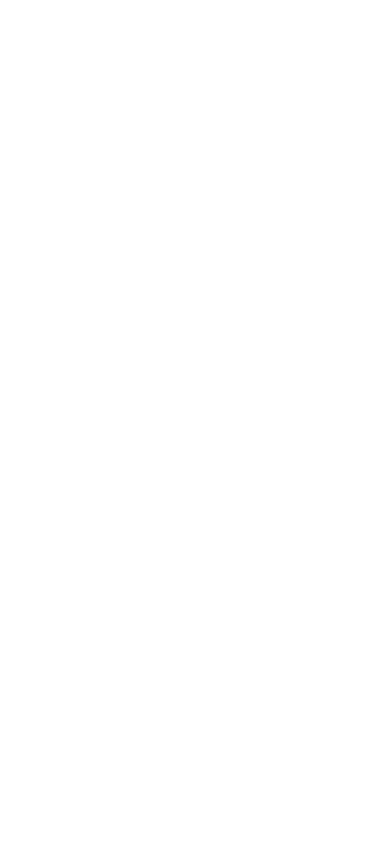
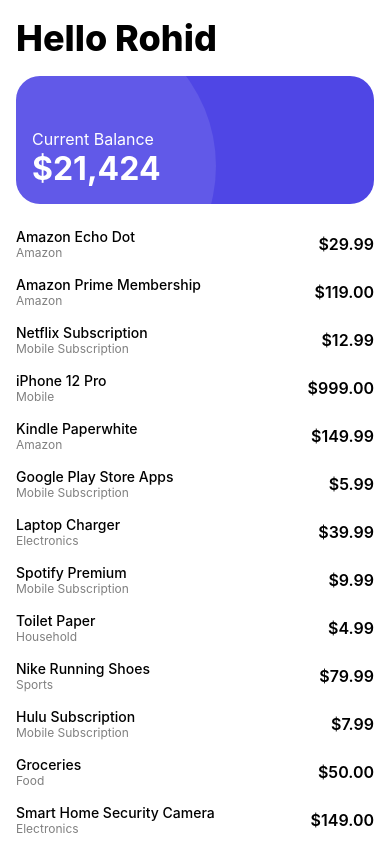
Before and after one commit to iam-rohid/rn-scroll-animation, a React Native app: screen / in a window 390 px wide. Built offline with nearby package versions, Linux system fonts and the light colour scheme.

Commit message:
basic ui

```diff
--- a/App.tsx
+++ b/App.tsx
@@ -1,15 +1,289 @@
 import "react-native-gesture-handler";
 import { StatusBar } from "expo-status-bar";
-import { StyleSheet } from "react-native";
+import {
+  FlatList,
+  StyleSheet,
+  Text,
+  View,
+  useWindowDimensions,
+} from "react-native";
 import { GestureHandlerRootView } from "react-native-gesture-handler";
+import {
+  SafeAreaProvider,
+  SafeAreaView,
+  useSafeAreaInsets,
+} from "react-native-safe-area-context";
+
+type Balance = {
+  id: string;
+  balance: number;
+  color: string;
+  fgColor: string;
+};
+
+const balances: Balance[] = [
+  {
+    id: "1",
+    balance: 21424,
+    color: "#4f46e5",
+    fgColor: "#ffffff",
+  },
+  {
+    id: "2",
+    balance: 46700,
+    color: "#2563eb",
+    fgColor: "#ffffff",
+  },
+  {
+    id: "3",
+    balance: 30000,
+    color: "#db2777",
+    fgColor: "#ffffff",
+  },
+  {
+    id: "4",
+    balance: 430802,
+    color: "#e11d48",
+    fgColor: "#ffffff",
+  },
+];
+
+type Purchase = {
+  id: number;
+  title: string;
+  type: string;
+  price: string;
+};
+const purchases: Purchase[] = [
+  {
+    id: 1,
+    title: "Amazon Echo Dot",
+    type: "Amazon",
+    price: "$29.99",
+  },
+  {
+    id: 2,
+    title: "Amazon Prime Membership",
+    type: "Amazon",
+    price: "$119.00",
+  },
+  {
+    id: 3,
+    title: "Netflix Subscription",
+    type: "Mobile Subscription",
+    price: "$12.99",
+  },
+  {
+    id: 4,
+    title: "iPhone 12 Pro",
+    type: "Mobile",
+    price: "$999.00",
+  },
+  {
+    id: 5,
+    title: "Kindle Paperwhite",
+    type: "Amazon",
+    price: "$149.99",
+  },
+  {
+    id: 6,
+    title: "Google Play Store Apps",
+    type: "Mobile Subscription",
+    price: "$5.99",
+  },
+  {
+    id: 7,
+    title: "Laptop Charger",
+    type: "Electronics",
+    price: "$39.99",
+  },
+  {
+    id: 8,
+    title: "Spotify Premium",
+    type: "Mobile Subscription",
+    price: "$9.99",
+  },
+  {
+    id: 9,
+    title: "Toilet Paper",
+    type: "Household",
+    price: "$4.99",
+  },
+  {
+    id: 10,
+    title: "Nike Running Shoes",
+    type: "Sports",
+    price: "$79.99",
+  },
+  {
+    id: 11,
+    title: "Hulu Subscription",
+    type: "Mobile Subscription",
+    price: "$7.99",
+  },
+  {
+    id: 12,
+    title: "Groceries",
+    type: "Food",
+    price: "$50.00",
+  },
+  {
+    id: 13,
+    title: "Smart Home Security Camera",
+    type: "Electronics",
+    price: "$149.00",
+  },
+  {
+    id: 14,
+    title: "Gym Membership",
+    type: "Fitness",
+    price: "$30.00",
+  },
+  {
+    id: 15,
+    title: "PlayStation 5",
+    type: "Gaming",
+    price: "$499.99",
+  },
+  {
+    id: 16,
+    title: "Ebook - The Great Gatsby",
+    type: "Books",
+    price: "$4.99",
+  },
+  {
+    id: 17,
+    title: "Home Decor Items",
+    type: "Home",
+    price: "$25.00",
+  },
+  {
+    id: 18,
+    title: "Car Insurance",
+    type: "Insurance",
+    price: "$100.00",
+  },
+  {
+    id: 19,
+    title: "Electricity Bill",
+    type: "Utilities",
+    price: "$75.00",
+  },
+  {
+    id: 20,
+    title: "Movie Tickets",
+    type: "Entertainment",
+    price: "$12.50",
+  },
+];
 
 export default function App() {
   return (
     <GestureHandlerRootView style={styles.container}>
-      <StatusBar style="auto" />
+      <SafeAreaProvider>
+        <StatusBar style="auto" />
+        <Home />
+      </SafeAreaProvider>
     </GestureHandlerRootView>
   );
 }
+
+const Home = () => {
+  const dimentions = useWindowDimensions();
+  const insets = useSafeAreaInsets();
+
+  return (
+    <FlatList
+      style={{ flex: 1 }}
+      contentContainerStyle={{
+        paddingBottom: insets.bottom,
+      }}
+      data={purchases}
+      renderItem={({ item }) => (
+        <View
+          style={{
+            flexDirection: "row",
+            alignItems: "center",
+            paddingHorizontal: 16,
+            paddingVertical: 8,
+          }}
+        >
+          <View style={{ flex: 1 }}>
+            <Text style={{ fontSize: 14, fontWeight: "500" }}>
+              {item.title}
+            </Text>
+            <Text style={{ fontSize: 12, opacity: 0.5 }}>{item.type}</Text>
+          </View>
+          <Text style={{ fontSize: 16, fontWeight: "600", textAlign: "right" }}>
+            {item.price}
+          </Text>
+        </View>
+      )}
+      ListHeaderComponent={() => (
+        <View style={{ paddingTop: insets.top, backgroundColor: "#ffffff" }}>
+          <View style={{ paddingHorizontal: 16, paddingTop: 16 }}>
+            <Text style={{ fontSize: 36, fontWeight: "800" }}>Hello Rohid</Text>
+          </View>
+          <FlatList
+            horizontal
+            showsHorizontalScrollIndicator={false}
+            data={balances}
+            keyExtractor={(item) => item.id}
+            renderItem={({ item }) => (
+              <View
+                style={{
+                  width: dimentions.width,
+                  padding: 16,
+                }}
+              >
+                <View
+                  style={{
+                    backgroundColor: item.color,
+                    height: 128,
+                    justifyContent: "flex-end",
+                    padding: 16,
+                    borderRadius: 24,
+                    position: "relative",
+                    overflow: "hidden",
+                  }}
+                >
+                  <View
+                    style={{
+                      position: "absolute",
+                      width: 300,
+                      height: 300,
+                      borderRadius: 300,
+                      backgroundColor: item.fgColor,
+                      opacity: 0.1,
+                      top: -60,
+                      left: -100,
+                    }}
+                  />
+                  <Text style={{ fontSize: 16, color: item.fgColor }}>
+                    Current Balance
+                  </Text>
+                  <Text
+                    style={{
+                      fontSize: 32,
+                      color: item.fgColor,
+                      fontWeight: "700",
+                    }}
+                  >
+                    ${item.balance.toLocaleString()}
+                  </Text>
+                </View>
+              </View>
+            )}
+            snapToInterval={dimentions.width}
+            decelerationRate="fast"
+            snapToAlignment="center"
+          />
+        </View>
+      )}
+      stickyHeaderIndices={[0]}
+    />
+  );
+};
 
 const styles = StyleSheet.create({
   container: {
--- a/package.json
+++ b/package.json
@@ -14,7 +14,8 @@
     "react": "18.2.0",
     "react-native": "0.72.6",
     "react-native-reanimated": "~3.3.0",
-    "react-native-gesture-handler": "~2.12.0"
+    "react-native-gesture-handler": "~2.12.0",
+    "react-native-safe-area-context": "4.6.3"
   },
   "devDependencies": {
     "@babel/core": "^7.20.0",
```
Also changed, not shown: 1 other file (tests, documents, lock files or other folders).
